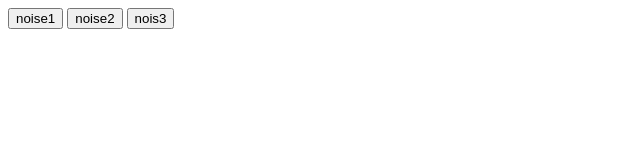
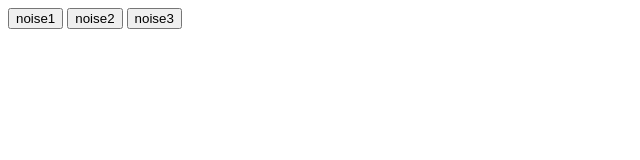
Before and after one commit to PattonsFinest/mi349_soundboard, a plain HTML site: page index.html in a window 1280 px wide. Shown: the full height of the page, 0-640 px from the left. Drawn offline with Linux system fonts and the light colour scheme.

Commit message:
default settings

```diff
--- a/index.html
+++ b/index.html
@@ -11,7 +11,7 @@
     <section class="buttons">
         <button>noise1</button>
         <button>noise2</button>
-        <button>nois3</button>
+        <button>noise3</button>
     </section>
 </body>
 </html>
```
